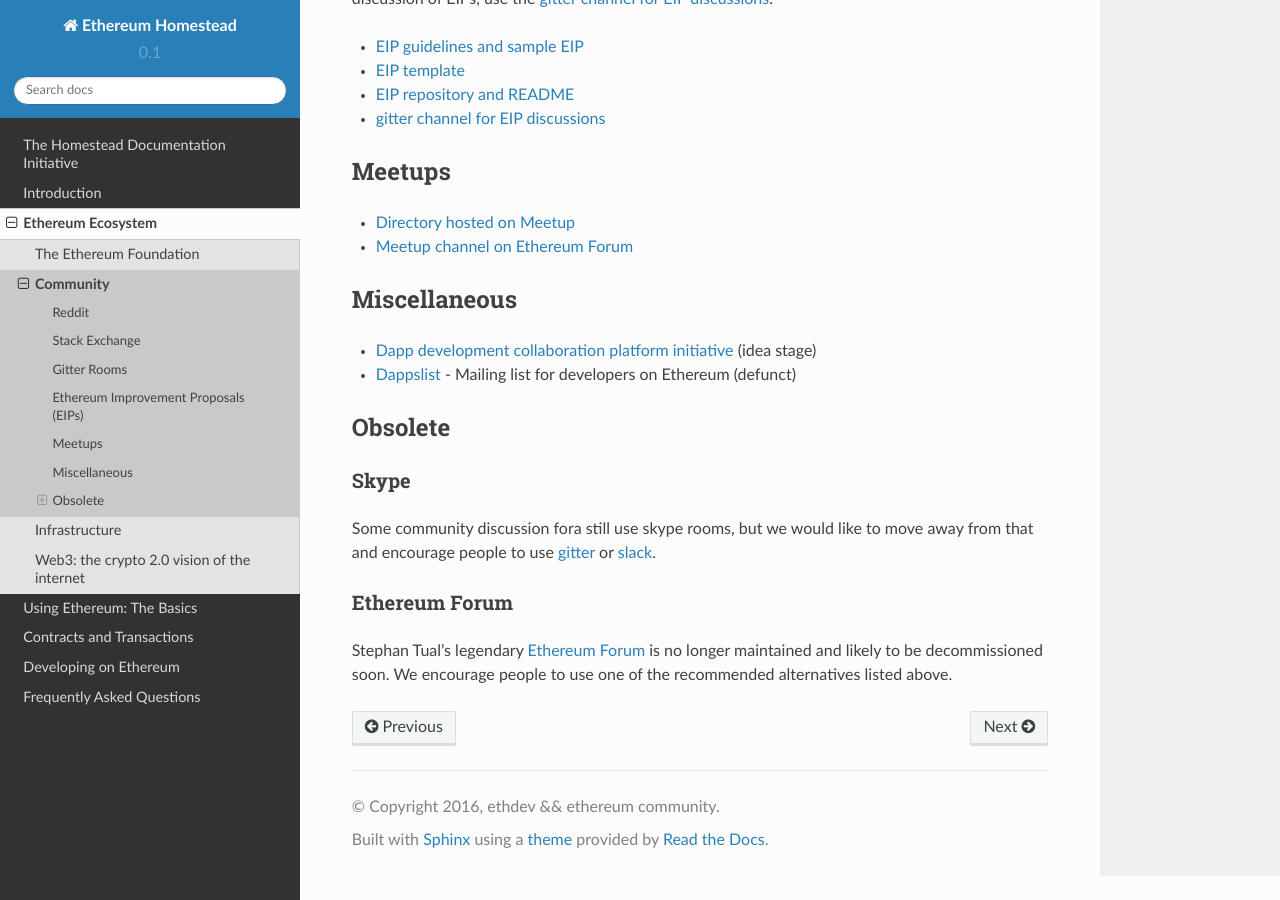
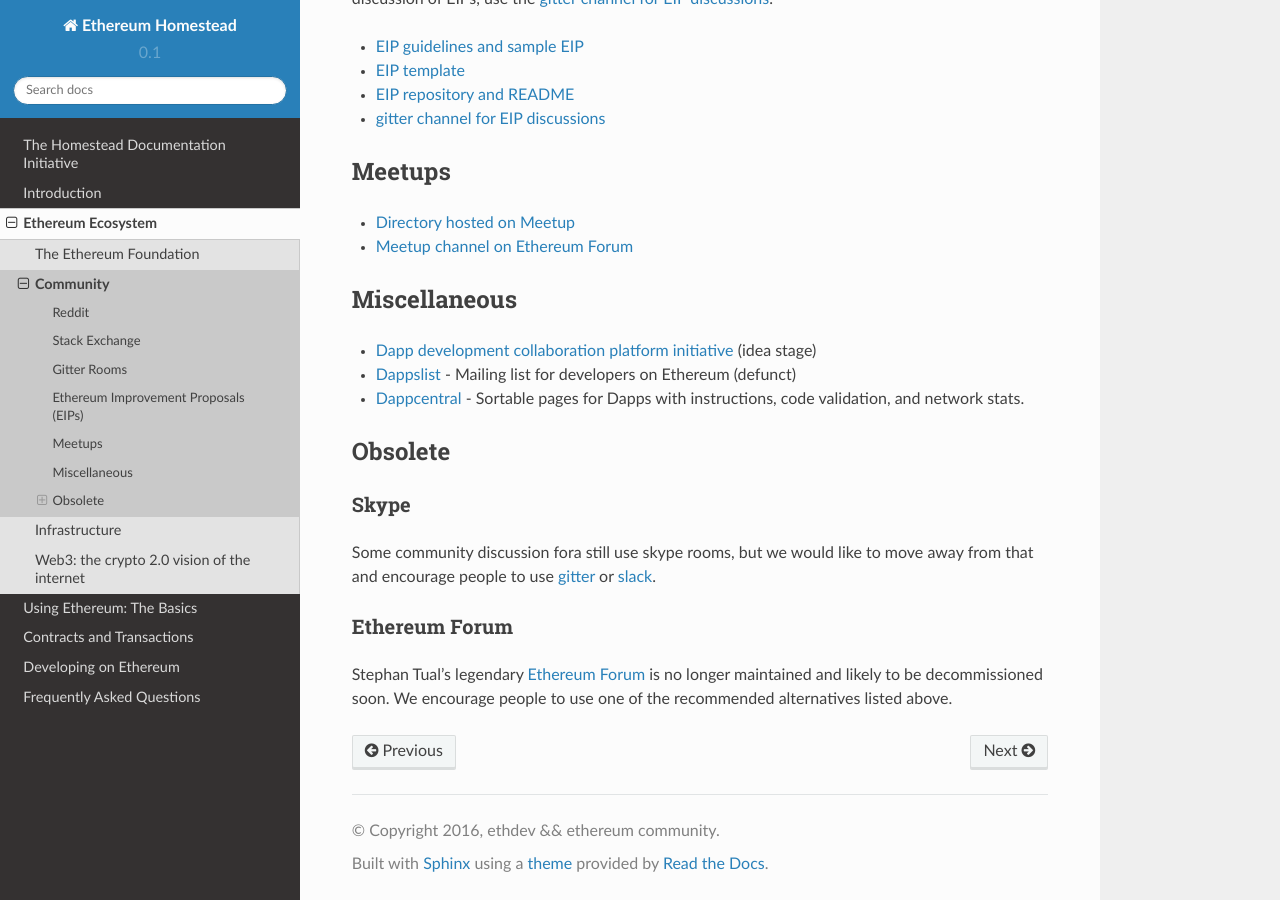
Before and after one commit to ethereum/homestead-guide, a Sphinx documentation site: the page built from source/ethereum-ecosystem/community.rst, in a window 1280 px wide and 900 px high, scrolled down 1885 px. Built offline with Sphinx 7.4.7 and the Read the Docs theme 2.0.0, drawn with Linux system fonts in a browser that asks for light colours.

Commit message:
Added dappcentral.io
Added a new explorer for dapp pages.  Dappcentral has a Geth backend so it is the first dedicated Dapp explorer to have blockchain integration.  Dapp pages can be forked by anyone and those with the most stars rise to the top.

```diff
--- a/source/ethereum-ecosystem/community.rst
+++ b/source/ethereum-ecosystem/community.rst
@@ -113,6 +113,7 @@
 
 * `Dapp development collaboration platform initiative <https://www.reddit.com/r/ethereum/comments/44yoap/can_we_go_ahead_and_create_a_dapp_development/>`_ (idea stage)
 * `Dappslist <http://dapplist.net/>`_ - Mailing list for developers on Ethereum (defunct)
+* `Dappcentral <http://dappcentral.io/>`_ - Sortable pages for Dapps with instructions, code validation, and network stats.
 
 Obsolete
 ===================
```
